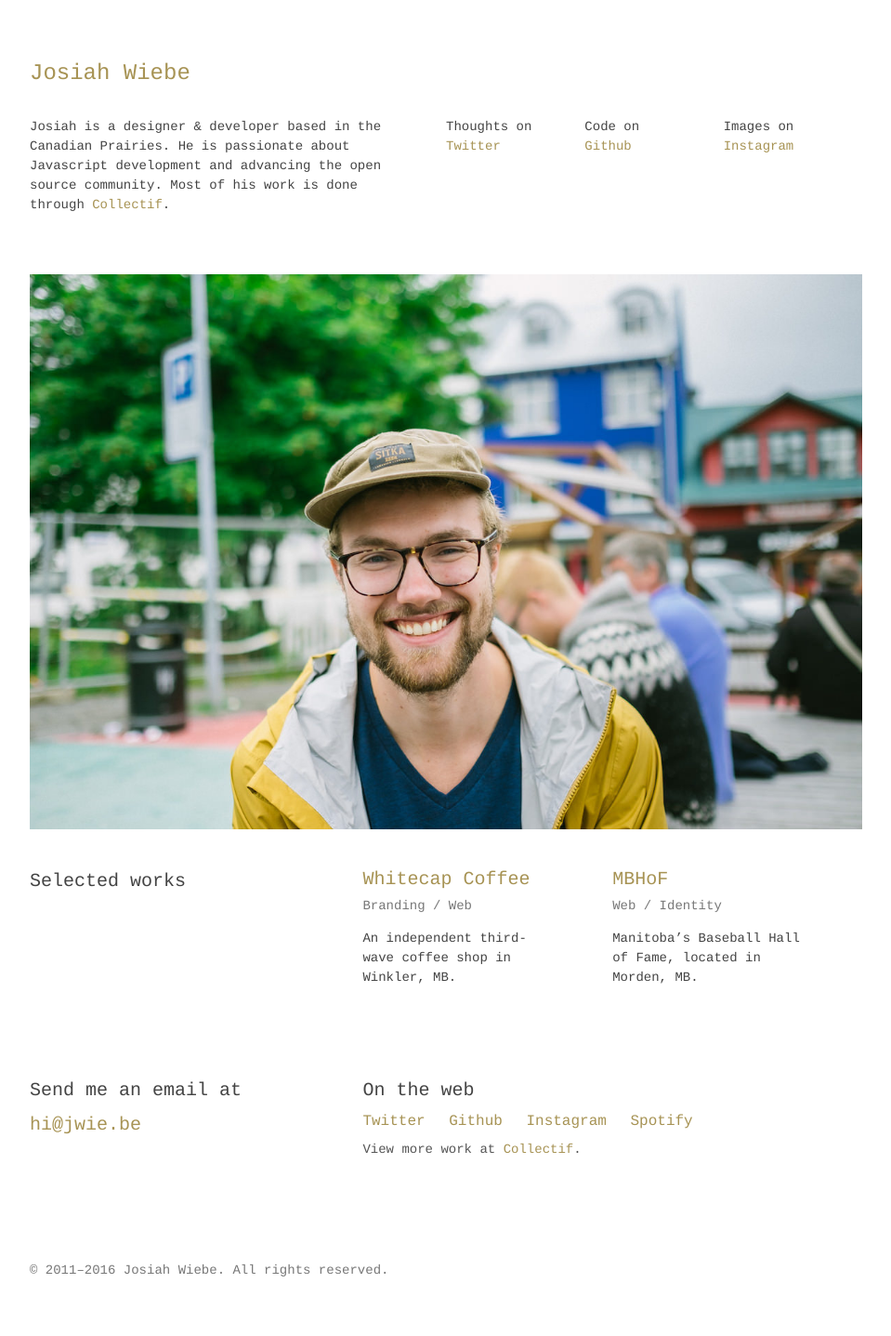
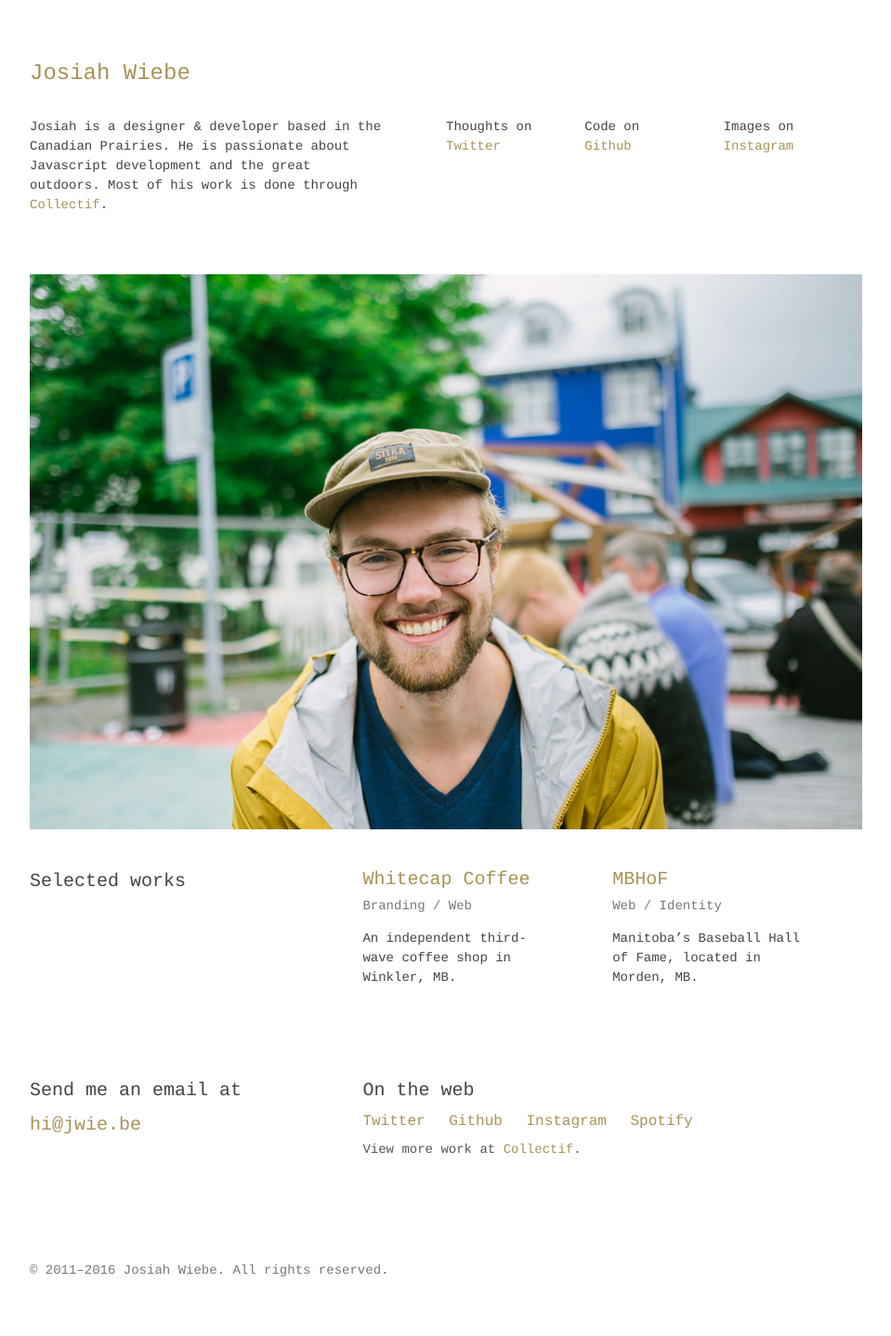
Before and after one commit to josiahwiebe/jwie.be-2023, a Jekyll site: the page built from index.markdown, in a window 1280 px wide. Shown: the whole page at 93% size, without its empty margins (160-1119 px from the left). Built offline with Jekyll 4.4.1, drawn with Linux system fonts in a browser that asks for light colours; nearby versions of some CDN libraries.

Commit message:
update description

```diff
--- a/_config.yml
+++ b/_config.yml
@@ -12,10 +12,7 @@ collections:
     title: Work
     output: false
 email: hi@jwie.be
-description: 'Josiah is a designer & developer based in the Canadian Prairies. He
-  is passionate about Javascript development and advancing the open source community.
-
-'
+description: 'Josiah is a designer & developer based in the Canadian Prairies. He is passionate about Javascript development and the great outdoors. Most of his work is done through Collectif.'
 baseurl:
 url: https://jwie.be
 twitter_username: josiahwiebe
--- a/_includes/header.html
+++ b/_includes/header.html
@@ -7,7 +7,7 @@
   <div class="f6 lh-copy fl w-100 mb4">
     <div class="fl-ns dib w-100 w-50-l pr3-m pr5-l mb4">
       <p>
-        Josiah is a designer &amp; developer based in the Canadian Prairies. He is passionate about Javascript development and advancing the open source community. Most of his work is done through <a href="https://collectif.co" target="_blank">Collectif</a>.
+        Josiah is a designer &amp; developer based in the Canadian Prairies. He is passionate about Javascript development and the great outdoors. Most of his work is done through <a href="https://collectif.co" target="_blank">Collectif</a>.
       </p>
     </div>
     <div class="fl-ns dib w-100 w-50-l pr3-m pr4-1 mb2">
```
